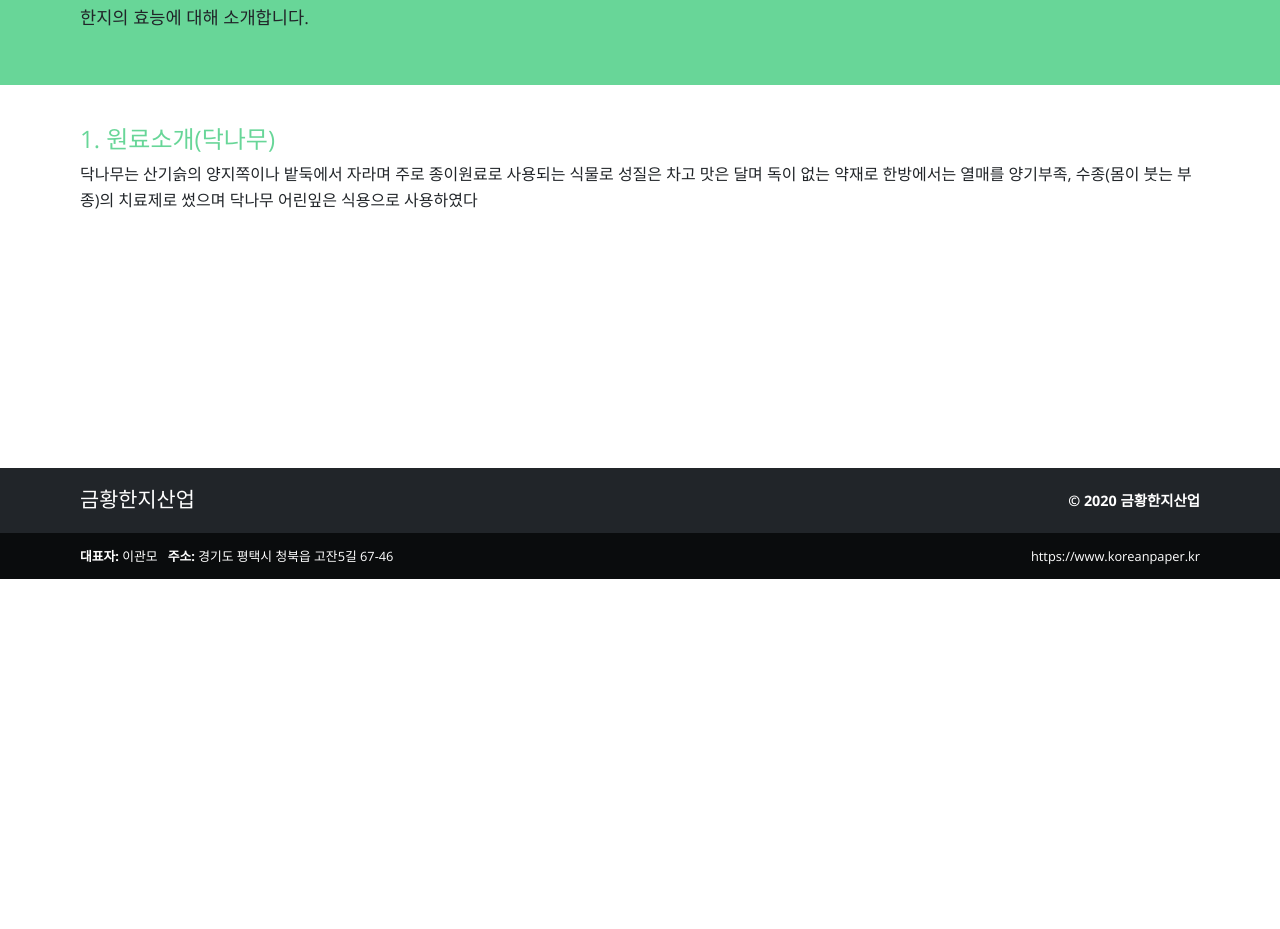
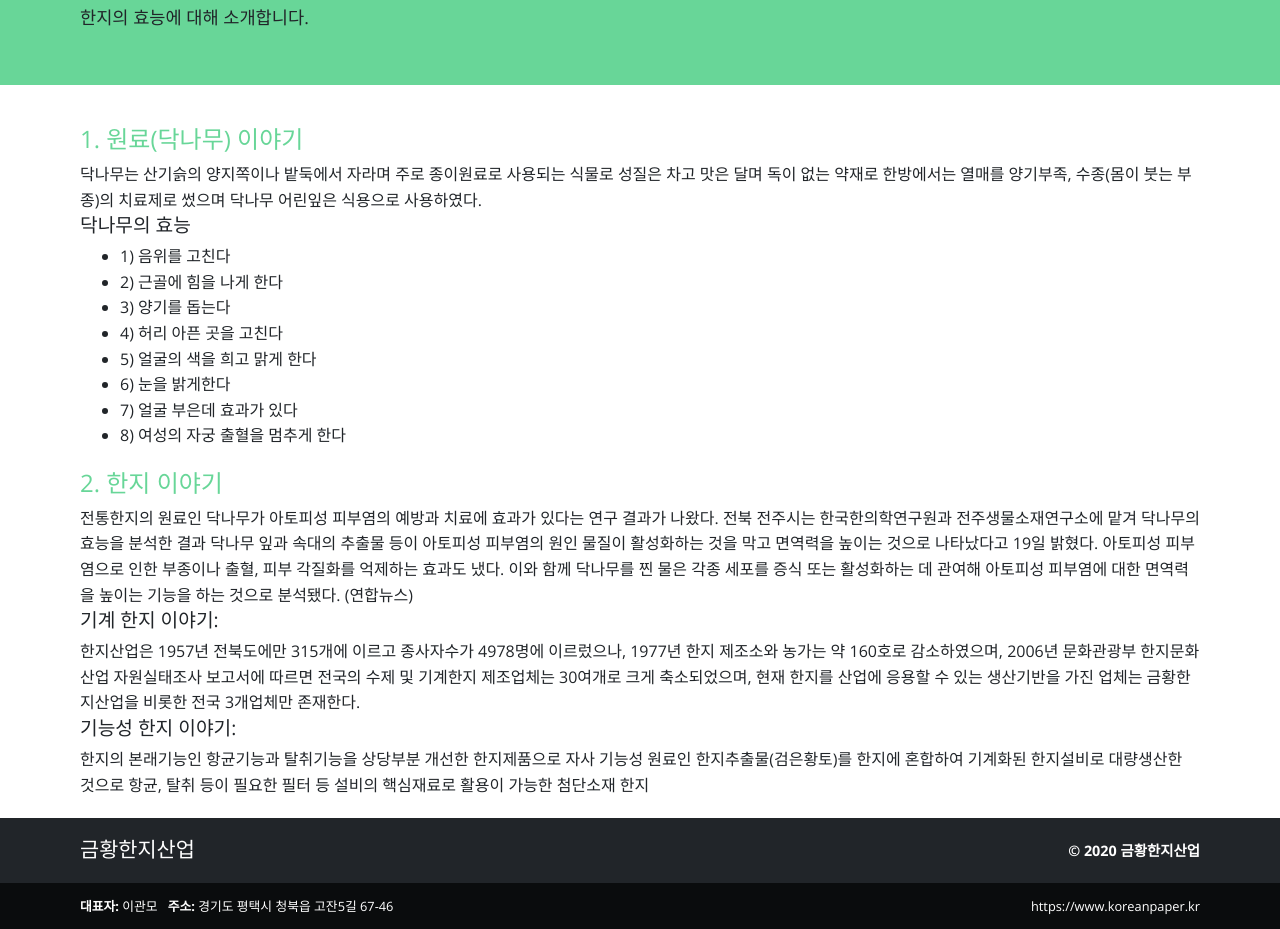
Before and after one commit to hanameee/keumhwangpaper, a Gatsby site: page /story in a window 1280 px wide. Shown: the part 221-1150 px from the top of the page. Before the commit the page ends 800 px from the top, so only its background shows below. Built offline with nearby package versions, Linux system fonts and the light colour scheme; Gatsby itself is replaced by a stand-in of ours; a web font is replaced by a local one.

Commit message:
Fix bug and Update story content

```diff
--- a/src/components/NaverMap.js
+++ b/src/components/ContactMap.js
@@ -1,7 +1,7 @@
 import React from "react";
 import { RenderAfterNavermapsLoaded, NaverMap } from "react-naver-maps";
 
-const NaverMap = () => {
+const ContactMap = () => {
     return (
         <RenderAfterNavermapsLoaded ncpClientId={process.env.NAVER_MAP_ID}>
             <NaverMap
@@ -22,4 +22,4 @@ const NaverMap = () => {
     );
 };
 
-export default NaverMap;
+export default ContactMap;
--- a/src/pages/contact/index.js
+++ b/src/pages/contact/index.js
@@ -3,7 +3,7 @@ import SEO from "../../components/SEO";
 import Layout from "../../layouts/index";
 import Helmet from "react-helmet";
 import { RenderAfterNavermapsLoaded, NaverMap } from "react-naver-maps";
-import LoadableMap from "../../components/LoadableMap";
+import LoadableNaverMap from "../../components/LoadableMap";
 
 const Contact = (props) => {
     const isClient = typeof window !== "undefined";
@@ -41,7 +41,7 @@ const Contact = (props) => {
                     <p>hanameee@naver.com</p>
                 </div>
                 <div className="map col-12 mb-4">
-                    <LoadableMap />
+                    <LoadableNaverMap />
                 </div>
             </div>
         </Layout>
--- a/src/pages/story/index.js
+++ b/src/pages/story/index.js
@@ -14,15 +14,63 @@ const Story = (props) => {
                 </div>
             </div>
             <div className="container">
-                <div className="storyContainer mt-4">
-                    <div className="storyImage"></div>
-                    <h2 className="storyTitle">1. 원료소개(닥나무)</h2>
-                    <div className="storyContent">
-                        닥나무는 산기슭의 양지쪽이나 밭둑에서 자라며 주로
-                        종이원료로 사용되는 식물로 성질은 차고 맛은 달며 독이
-                        없는 약재로 한방에서는 열매를 양기부족, 수종(몸이 붓는
-                        부종)의 치료제로 썼으며 닥나무 어린잎은 식용으로
-                        사용하였다
+                <div className="storiesContainer mt-4">
+                    <div class="story mb-2">
+                        <div className="storyImage"></div>
+                        <h2 className="storyTitle">1. 원료(닥나무) 이야기</h2>
+                        <div className="storyContent">
+                            닥나무는 산기슭의 양지쪽이나 밭둑에서 자라며 주로
+                            종이원료로 사용되는 식물로 성질은 차고 맛은 달며
+                            독이 없는 약재로 한방에서는 열매를 양기부족,
+                            수종(몸이 붓는 부종)의 치료제로 썼으며 닥나무
+                            어린잎은 식용으로 사용하였다.
+                        </div>
+                        <h3 className="storySubTitle">닥나무의 효능</h3>
+                        <ul>
+                            <li>1) 음위를 고친다</li>
+                            <li>2) 근골에 힘을 나게 한다</li>
+                            <li>3) 양기를 돕는다</li>
+                            <li>4) 허리 아픈 곳을 고친다</li>
+                            <li>5) 얼굴의 색을 희고 맑게 한다 </li>
+                            <li>6) 눈을 밝게한다 </li>
+                            <li>7) 얼굴 부은데 효과가 있다 </li>
+                            <li>8) 여성의 자궁 출혈을 멈추게 한다</li>
+                        </ul>
+                    </div>
+                    <div class="story mb-2">
+                        <div className="storyImage"></div>
+                        <h2 className="storyTitle">2. 한지 이야기</h2>
+                        <div className="storyContent">
+                            전통한지의 원료인 닥나무가 아토피성 피부염의 예방과
+                            치료에 효과가 있다는 연구 결과가 나왔다. 전북
+                            전주시는 한국한의학연구원과 전주생물소재연구소에
+                            맡겨 닥나무의 효능을 분석한 결과 닥나무 잎과 속대의
+                            추출물 등이 아토피성 피부염의 원인 물질이 활성화하는
+                            것을 막고 면역력을 높이는 것으로 나타났다고 19일
+                            밝혔다. 아토피성 피부염으로 인한 부종이나 출혈, 피부
+                            각질화를 억제하는 효과도 냈다. 이와 함께 닥나무를 찐
+                            물은 각종 세포를 증식 또는 활성화하는 데 관여해
+                            아토피성 피부염에 대한 면역력을 높이는 기능을 하는
+                            것으로 분석됐다. (연합뉴스)
+                            <h3 className="storySubTitle">기계 한지 이야기:</h3>
+                            한지산업은 1957년 전북도에만 315개에 이르고
+                            종사자수가 4978명에 이르렀으나, 1977년 한지 제조소와
+                            농가는 약 160호로 감소하였으며, 2006년 문화관광부
+                            한지문화산업 자원실태조사 보고서에 따르면 전국의
+                            수제 및 기계한지 제조업체는 30여개로 크게
+                            축소되었으며, 현재 한지를 산업에 응용할 수 있는
+                            생산기반을 가진 업체는 금황한지산업을 비롯한 전국
+                            3개업체만 존재한다.
+                            <h3 className="storySubTitle">
+                                기능성 한지 이야기:
+                            </h3>
+                            한지의 본래기능인 항균기능과 탈취기능을 상당부분
+                            개선한 한지제품으로 자사 기능성 원료인
+                            한지추출물(검은황토)를 한지에 혼합하여 기계화된
+                            한지설비로 대량생산한 것으로 항균, 탈취 등이 필요한
+                            필터 등 설비의 핵심재료로 활용이 가능한 첨단소재
+                            한지
+                        </div>
                     </div>
                 </div>
             </div>
--- a/src/scss/pages/story/_story.scss
+++ b/src/scss/pages/story/_story.scss
@@ -1,4 +1,4 @@
-.storyContainer {
+.storiesContainer {
     .storyImage {
         width: 100%;
     }
@@ -6,4 +6,7 @@
         color: $primary;
         font-size: 1.5rem;
     }
+    h3 {
+        font-size: 1.2rem;
+    }
 }
```
Also changed, not shown: src/components/LoadableMap.js (+4 -3 lines).
